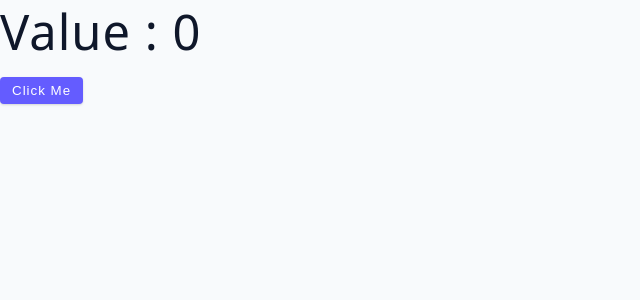
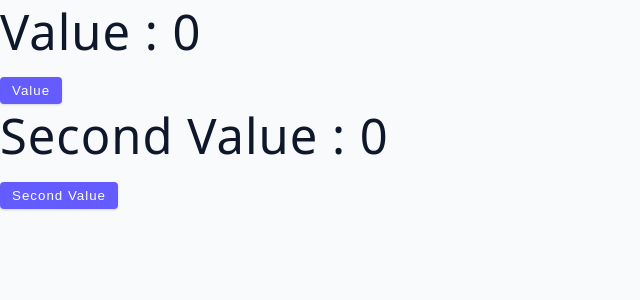
Before and after one commit to skyiekoltepatil/learning-react-JS-2025, a React (Vite) app in the folder react-hooks/: page / in a window 1280 px wide. Shown: the top 300 px of the page, without its empty margins (0-640 px from the left). Built offline with nearby package versions, Linux system fonts and the light colour scheme.

Commit message:
03-multiple-effects

```diff
--- a/react-hooks/src/App.jsx
+++ b/react-hooks/src/App.jsx
@@ -1,25 +1,29 @@
-import Starter from "./tutorial/02-useEffect/starter/02-useEffect-basics";
+import Starter from "./tutorial/02-useEffect/starter/03-multiple-effects";
 
-import { useState, useEffect } from "react";
+import { useState, useEffect } from 'react';
 
-const UseEffectBasics = () => {
+const MultipleEffects = () => {
   const [value, setValue] = useState(0);
-  const sayHello = () => {
-    console.log("hello world");
-  };
-
-  sayHello();
+  const [secondValue, setSecondValue] = useState(0);
 
   useEffect(() => {
-    console.log("render");
-  }, []);
+    console.log('hello world 1');
+  }, [value]);
+
+  useEffect(() => {
+    console.log('hello world 2');
+  }, [secondValue]);
   return (
     <div>
       <h1>value : {value}</h1>
-      <button className="btn" onClick={() => setValue(value + 1)}>
-        click me
+      <button className='btn' onClick={() => setValue(value + 1)}>
+        value
+      </button>
+      <h1>second value : {secondValue}</h1>
+      <button className='btn' onClick={() => setSecondValue(secondValue + 1)}>
+        second value
       </button>
     </div>
   );
 };
-export default UseEffectBasics;
+export default MultipleEffects;
```
